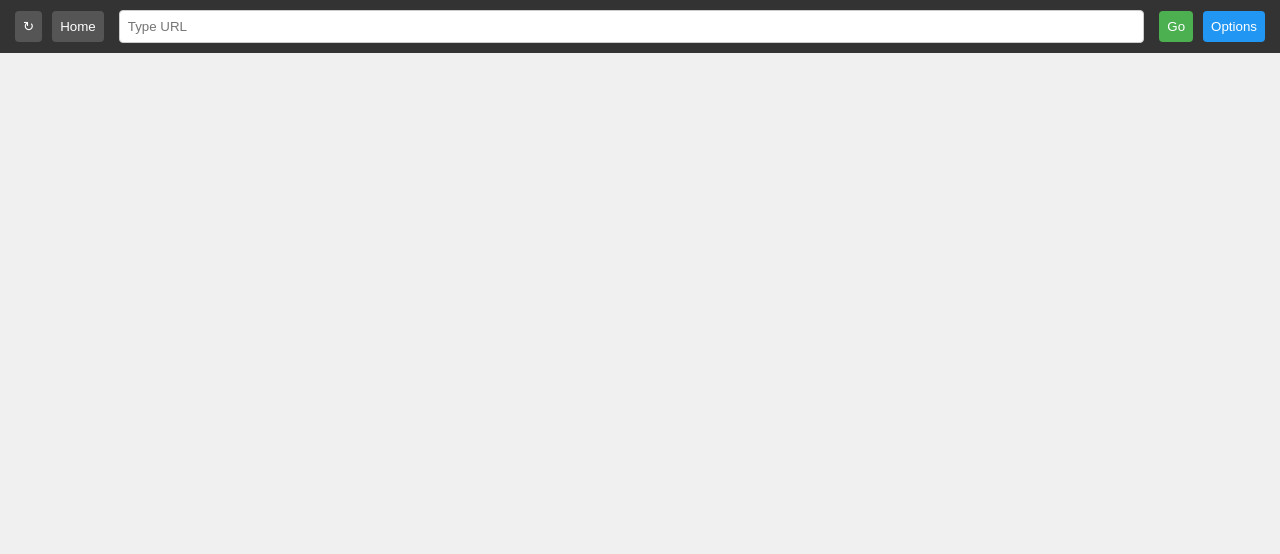
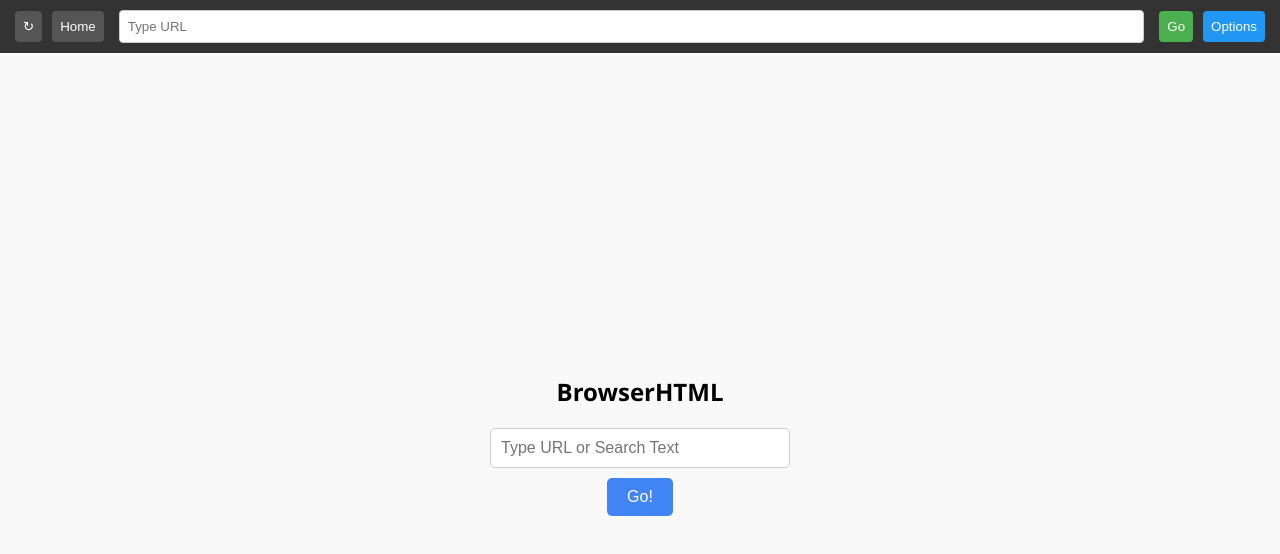
Before and after one commit to EduardoPlayss5/BrowserHTMLData, a plain HTML site: page index.html in a window 1280 px wide. Drawn offline with Linux system fonts and the light colour scheme.

Commit message:
Update index.html

```diff
--- a/index.html
+++ b/index.html
@@ -94,7 +94,7 @@
     </div>
 
     <div class="website">
-        <iframe id="iframe" sandbox="allow-same-origin allow-scripts"></iframe>
+        <iframe id="iframe" sandbox="allow-same-origin allow-scripts" src="./resources/newguide.html"></iframe>
     </div>
 
     <div class="settingsPage hidden" id="settings">
```
